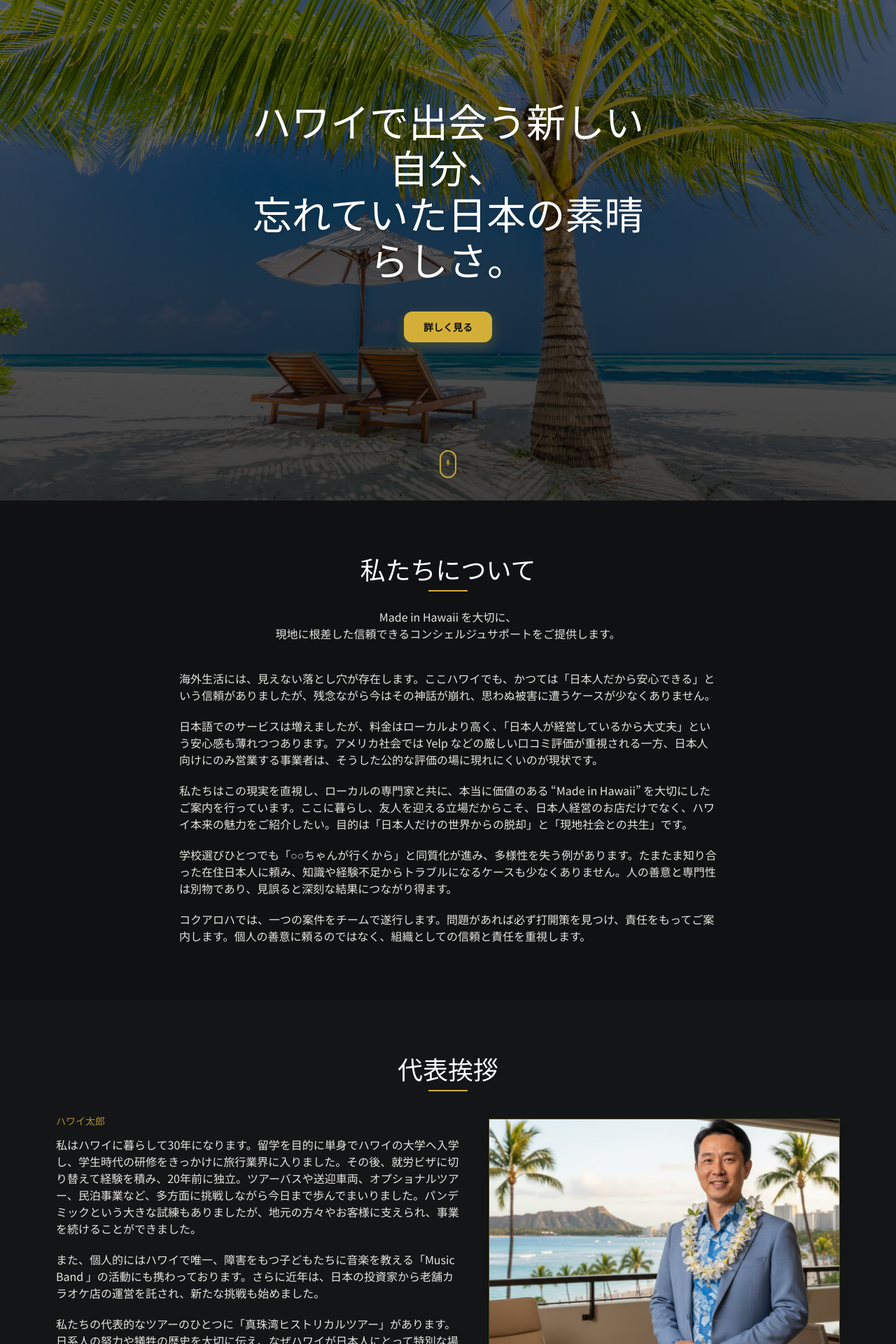
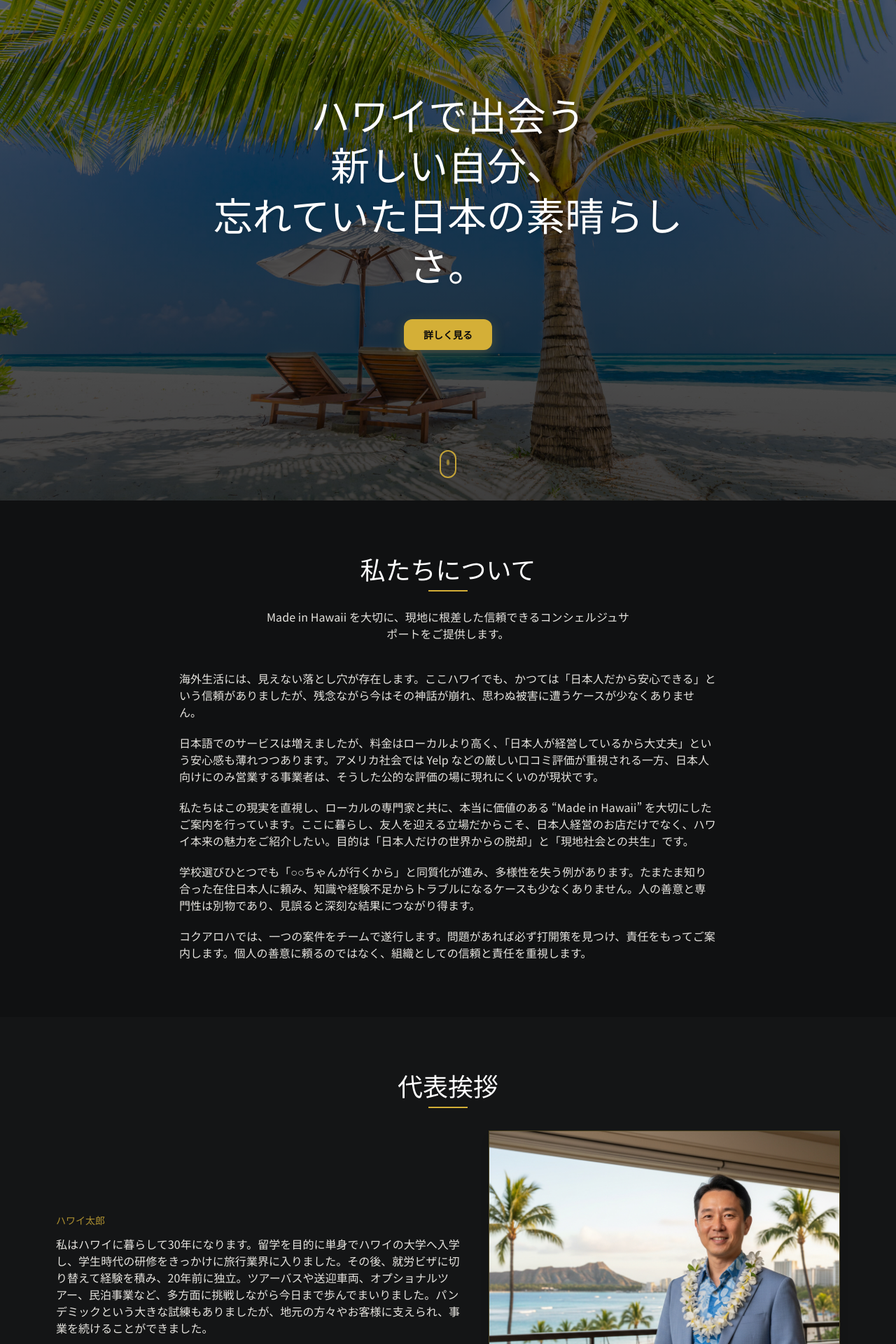
Before and after one commit to miles-web-match/Hawaii-vip-t-v2, a React (Vite) app in the folder Hawaii-vip-t-main/: page / in a window 1280 px wide. Shown: the part 140-2060 px from the top of the page at 70% size. Built offline with nearby package versions, Linux system fonts and the light colour scheme.

Commit message:
Update App.tsx

```diff
--- a/Hawaii-vip-t-main/src/App.tsx
+++ b/Hawaii-vip-t-main/src/App.tsx
@@ -16,11 +16,11 @@ const en = {
   // Brand
   brand: 'Kokualoha',
 
-  // Hero（指定の英語コピー）
+  // Hero
   hero_title_line1: 'In Hawaii, meet a new you,',
   hero_title_line2: 'and rediscover Japan’s timeless beauty.',
 
-  // About
+  // About (short + long)
   about_title: 'ABOUT US',
   about_desc:
     'We provide reliable, locally rooted concierge support in Hawaii with a focus on “Made in Hawaii.”',
@@ -98,7 +98,7 @@ const ja: Record<Keys, string> = {
 
   brand: 'コクアロハ',
 
-  // Hero（指定の日本語コピー）
+  // Hero
   hero_title_line1: 'ハワイで出会う新しい自分、',
   hero_title_line2: '忘れていた日本の素晴らしさ。',
 
@@ -180,6 +180,7 @@ function useI18n(lang: Lang) {
 export default function App() {
   const [lang, setLang] = useState<Lang>('ja');
   const { t } = useI18n(lang);
+  const isJa = lang === 'ja';
 
   // fade-in on scroll
   const ioRef = useRef<IntersectionObserver | null>(null);
@@ -201,9 +202,6 @@ export default function App() {
   const graphite = '#141516';
   const cardBg = '#17181a';
   const borderGold = 'rgba(212,175,55,.28)';
-
-  // ヒーロー見出しの最大幅（言語別）— 画面幅 92% を上限に
-  const heroMax = lang === 'en' ? 'min(92vw, 42rem)' : 'min(92vw, 36rem)';
 
   return (
     <div className="min-h-screen">
@@ -251,10 +249,7 @@ export default function App() {
       </header>
 
       {/* ===== Hero ===== */}
-      <section
-        className="relative w-full overflow-hidden"
-        style={{ background: onyx, height: '100svh' }}  /* iOS 安全な 100vh */
-      >
+      <section className="relative hero-full w-full overflow-hidden" style={{ background: onyx }}>
         <img
           src="/hero.jpg"
           alt=""
@@ -263,20 +258,24 @@ export default function App() {
           fetchPriority="high"
         />
         {/* 黒フィルター＋上淡/下濃グラデ */}
-        <div
-          className="absolute inset-0"
-          style={{ background: 'linear-gradient(180deg, rgba(0,0,0,.55) 0%, rgba(0,0,0,.75) 100%)' }}
-        />
+        <div className="absolute inset-0" style={{ background: 'linear-gradient(180deg, rgba(0,0,0,.55) 0%, rgba(0,0,0,.75) 100%)' }} />
         {/* 内容 */}
         <div className="relative z-10 h-full max-w-5xl mx-auto px-4 flex flex-col items-center justify-center text-center">
+          {/* “WELCOME TO” は非表示のまま */}
+          <p className="hidden uppercase tracking-[0.35em] text-xs md:text-sm mb-4" style={{ color: gold }}>WELCOME TO</p>
+
           <h1
-            className="hero-text-animation font-serif drop-shadow text-center px-2"
+            className="hero-text-animation font-serif drop-shadow text-center"
             style={{
               color: '#fff',
-              fontSize: 'clamp(22px, 7.2vw, 56px)',  // スマホで暴れない可変サイズ
-              lineHeight: 1.18,
-              maxWidth: heroMax,                     // 画面幅の 92% 以内
+              // 流体タイポ：端末幅に合わせてスムーズに可変
+              fontSize: isJa ? 'clamp(28px, 8vw, 56px)' : 'clamp(26px, 6.8vw, 52px)',
+              lineHeight: isJa ? 1.28 : 1.2,
+              maxWidth: 'min(92vw, 720px)',
               margin: '0 auto',
+              whiteSpace: 'normal',
+              // バランスよく改行（対応ブラウザのみ）
+              textWrap: 'balance' as any,
             }}
           >
             {t('hero_title_line1')}<br />{t('hero_title_line2')}
@@ -284,7 +283,7 @@ export default function App() {
 
           <a
             href="#service"
-            className="mt-8 md:mt-10 inline-block rounded-xl px-6 md:px-7 py-3 text-sm font-semibold transition"
+            className="mt-8 md:mt-10 inline-block rounded-xl px-7 py-3 text-sm font-semibold transition"
             style={{ background: gold, color: onyx, boxShadow: '0 6px 18px rgba(212,175,55,.25)' }}
           >
             {lang === 'ja' ? '詳しく見る' : 'LEARN MORE'}
@@ -295,43 +294,61 @@ export default function App() {
 
       {/* ===== About ===== */}
       <div className="w-full" style={{ background: charcoal }}>
-        <section id="about" className="mx-auto max-w-6xl px-4 py-20 fade-in-section">
-          <h2 className="font-serif text-3xl md:text-4xl mb-2 text-center" style={{ color: '#fff' }}>
+        <section id="about" className="mx-auto max-w-6xl px-4 py-16 md:py-20 fade-in-section">
+          {/* 見出し・区切り線（中央） */}
+          <h2 className="font-serif text-[28px] sm:text-3xl md:text-4xl mb-2 text-center" style={{ color: '#fff' }}>
             {t('about_title')}
           </h2>
-          <div className="w-14 h-0.5 mx-auto mb-6" style={{ background: gold }} />
+          <div className="w-12 sm:w-14 h-0.5 mx-auto mb-5 sm:mb-6" style={{ background: gold }} />
+
+          {/* リード文（日本語は禁則と字詰めを軽く） */}
           <p
-            className="mb-10 mx-auto max-w-[34rem] text-center text-[15px] sm:text-base leading-8 text-[#e6e4df] break-keep"
-            style={{ textWrap: 'balance' as any, lineBreak: 'strict' as any }}
+            className="mb-8 sm:mb-10 mx-auto max-w-[34rem] text-center text-[15px] sm:text-base leading-8 text-[#e6e4df]"
+            style={isJa ? ({ lineBreak: 'strict' as any, hangingPunctuation: 'allow-end' as any, letterSpacing: '0.005em' }) : {}}
           >
             {t('about_desc')}
           </p>
-          <div className="space-y-5 text-[15px] md:text-base leading-8 max-w-3xl mx-auto text-left">
-            {t('about_desc_long').split(/\n{2,}/).map((p, i) => <p key={i}>{p.trim()}</p>)}
+
+          {/* 本文 */}
+          <div
+            className="space-y-5 text-[15px] md:text-base leading-8 max-w-3xl mx-auto text-left"
+            style={isJa ? ({ lineBreak: 'strict' as any, hangingPunctuation: 'allow-end' as any, letterSpacing: '0.002em' }) : {}}
+          >
+            {t('about_desc_long')
+              .split(/\n{2,}/)
+              .map((p, i) => <p key={i}>{p.trim()}</p>)}
           </div>
         </section>
       </div>
 
       {/* ===== Founder Greeting ===== */}
       <div className="w-full" style={{ background: graphite }}>
-        <section id="greeting" className="mx-auto max-w-6xl px-4 py-20 fade-in-section">
-          <h2 className="font-serif text-3xl md:text-4xl mb-2 text-center" style={{ color: '#fff' }}>
+        <section id="greeting" className="mx-auto max-w-6xl px-4 py-16 md:py-20 fade-in-section">
+          <h2 className="font-serif text-[28px] sm:text-3xl md:text-4xl mb-2 text-center" style={{ color: '#fff' }}>
             {t('greeting_title')}
           </h2>
-          <div className="w-14 h-0.5 mx-auto mb-8" style={{ background: gold }} />
+          <div className="w-12 sm:w-14 h-0.5 mx-auto mb-6 sm:mb-8" style={{ background: gold }} />
 
-          <div className="grid md:grid-cols-[1.15fr_1fr] gap-10 items-end">
+          <div className="grid md:grid-cols-[1.15fr_1fr] gap-8 md:gap-10 items-end">
+            {/* 本文（左揃え） */}
             <div>
               <p className="text-sm opacity-80 mb-3" style={{ color: gold }}>{t('greeting_name')}</p>
-              <div className="space-y-5 text-[15px] md:text-base leading-8">
-                {t('greeting_body_long').split(/\n{2,}/).map((p, i) => <p key={i}>{p.trim()}</p>)}
+              <div
+                className="space-y-5 text-[15px] md:text-base leading-8"
+                style={isJa ? ({ lineBreak: 'strict' as any, hangingPunctuation: 'allow-end' as any, letterSpacing: '0.002em' }) : {}}
+              >
+                {t('greeting_body_long')
+                  .split(/\n{2,}/)
+                  .map((p, i) => <p key={i}>{p.trim()}</p>)}
               </div>
             </div>
+
+            {/* 写真（角丸なし・フチをゴールド系） */}
             <figure className="shadow-lg self-end" style={{ border: `1px solid ${borderGold}` }}>
               <img
                 src="/about-side.jpg?v=2"
                 alt=""
-                className="w-full h-auto object-cover aspect-[4/3]"
+                className="w-full h-full object-cover"
                 loading="lazy"
                 decoding="async"
               />
@@ -342,14 +359,14 @@ export default function App() {
 
       {/* ===== Service ===== */}
       <div className="w-full" style={{ background: charcoal }}>
-        <section id="service" className="mx-auto max-w-6xl px-4 py-20 fade-in-section">
-          <h2 className="font-serif text-3xl md:text-4xl mb-2 text-center" style={{ color: '#fff' }}>
+        <section id="service" className="mx-auto max-w-6xl px-4 py-16 md:py-20 fade-in-section">
+          <h2 className="font-serif text-[28px] sm:text-3xl md:text-4xl mb-2 text-center" style={{ color: '#fff' }}>
             {t('service_title')}
           </h2>
-          <div className="w-14 h-0.5 mx-auto mb-6" style={{ background: gold }} />
-          <p className="text-sm opacity-90 mb-8 text-center">{t('service_subtitle')}</p>
+          <div className="w-12 sm:w-14 h-0.5 mx-auto mb-5 sm:mb-6" style={{ background: gold }} />
+          <p className="text-sm opacity-90 mb-6 sm:mb-8 text-center">{t('service_subtitle')}</p>
 
-          <div className="grid md:grid-cols-3 gap-6">
+          <div className="grid sm:grid-cols-2 md:grid-cols-3 gap-5 md:gap-6">
             {([
               ['svc1_title','svc1_desc'],
               ['svc2_title','svc2_desc'],
@@ -358,8 +375,14 @@ export default function App() {
               ['svc5_title','svc5_desc'],
               ['svc6_title','svc6_desc'],
             ] as const).map(([ti, de]) => (
-              <article key={ti} className="rounded-xl p-6 border" style={{ background: cardBg, borderColor: 'rgba(212,175,55,.18)' }}>
-                <h3 className="font-serif text-xl mb-2" style={{ color: '#fff' }}>{t(ti as Keys)}</h3>
+              <article
+                key={ti}
+                className="rounded-xl p-5 md:p-6 border"
+                style={{ background: cardBg, borderColor: 'rgba(212,175,55,.18)' }}
+              >
+                <h3 className="font-serif text-lg md:text-xl mb-2" style={{ color: '#fff' }}>
+                  {t(ti as Keys)}
+                </h3>
                 <p className="text-sm leading-6 opacity-90">{t(de as Keys)}</p>
               </article>
             ))}
@@ -371,13 +394,13 @@ export default function App() {
 
       {/* ===== Company ===== */}
       <div className="w-full" style={{ background: graphite }}>
-        <section id="company" className="mx-auto max-w-6xl px-4 py-20 fade-in-section">
-          <h2 className="font-serif text-3xl md:text-4xl mb-2 text-center" style={{ color: '#fff' }}>
+        <section id="company" className="mx-auto max-w-6xl px-4 py-16 md:py-20 fade-in-section">
+          <h2 className="font-serif text-[28px] sm:text-3xl md:text-4xl mb-2 text-center" style={{ color: '#fff' }}>
             {t('company_title')}
           </h2>
-          <div className="w-14 h-0.5 mx-auto mb-6" style={{ background: gold }} />
-          <div className="rounded-xl p-6 border max-w-3xl mx-auto" style={{ background: cardBg, borderColor: 'rgba(212,175,55,.18)' }}>
-            <p className="font-serif text-xl mb-2 text-center" style={{ color: '#fff' }}>{t('company_name')}</p>
+          <div className="w-12 sm:w-14 h-0.5 mx-auto mb-5 sm:mb-6" style={{ background: gold }} />
+          <div className="rounded-xl p-5 md:p-6 border max-w-3xl mx-auto" style={{ background: cardBg, borderColor: 'rgba(212,175,55,.18)' }}>
+            <p className="font-serif text-lg md:text-xl mb-2 text-center" style={{ color: '#fff' }}>{t('company_name')}</p>
             <p className="leading-7 opacity-90 text-left">{t('company_desc')}</p>
           </div>
         </section>
@@ -385,35 +408,45 @@ export default function App() {
 
       {/* ===== Contact ===== */}
       <div className="w-full" style={{ background: charcoal }}>
-        <section id="contact" className="mx-auto max-w-6xl px-4 py-20 fade-in-section">
-          <h2 className="font-serif text-3xl md:text-4xl mb-2 text-center" style={{ color: '#fff' }}>
+        <section id="contact" className="mx-auto max-w-6xl px-4 py-16 md:py-20 fade-in-section">
+          <h2 className="font-serif text-[28px] sm:text-3xl md:text-4xl mb-2 text-center" style={{ color: '#fff' }}>
             {t('contact_title')}
           </h2>
-          <div className="w-14 h-0.5 mx-auto mb-6" style={{ background: gold }} />
-          <p className="text-sm opacity-90 mb-8 text-center">{t('contact_subtitle')}</p>
+          <div className="w-12 sm:w-14 h-0.5 mx-auto mb-5 sm:mb-6" style={{ background: gold }} />
+          <p className="text-sm opacity-90 mb-6 sm:mb-8 text-center">{t('contact_subtitle')}</p>
 
           <form
             className="grid gap-4 md:grid-cols-2 max-w-3xl mx-auto"
-            onSubmit={(e) => { e.preventDefault(); alert('Thanks! (temporary)'); }}
+            onSubmit={(e) => {
+              e.preventDefault();
+              alert('Thanks! (temporary)');
+            }}
           >
             <div className="grid gap-2">
               <label className="text-sm opacity-90">{t('contact_name')}</label>
-              <input className="rounded-lg border px-3 py-3" style={{ background: '#0f1011', borderColor: 'rgba(212,175,55,.22)' }} required />
+              <input className="rounded-lg border px-3 py-3"
+                     style={{ background: '#0f1011', borderColor: 'rgba(212,175,55,.22)' }} required />
             </div>
             <div className="grid gap-2">
               <label className="text-sm opacity-90">{t('contact_email')}</label>
-              <input type="email" className="rounded-lg border px-3 py-3" style={{ background: '#0f1011', borderColor: 'rgba(212,175,55,.22)' }} required />
+              <input type="email" className="rounded-lg border px-3 py-3"
+                     style={{ background: '#0f1011', borderColor: 'rgba(212,175,55,.22)' }} required />
             </div>
             <div className="grid gap-2 md:col-span-2">
               <label className="text-sm opacity-90">{t('contact_phone')}</label>
-              <input className="rounded-lg border px-3 py-3" style={{ background: '#0f1011', borderColor: 'rgba(212,175,55,.22)' }} />
+              <input className="rounded-lg border px-3 py-3"
+                     style={{ background: '#0f1011', borderColor: 'rgba(212,175,55,.22)' }} />
             </div>
             <div className="grid gap-2 md:col-span-2">
               <label className="text-sm opacity-90">{t('contact_message')}</label>
-              <textarea rows={5} className="rounded-lg border px-3 py-3" style={{ background: '#0f1011', borderColor: 'rgba(212,175,55,.22)' }} />
+              <textarea rows={5} className="rounded-lg border px-3 py-3"
+                        style={{ background: '#0f1011', borderColor: 'rgba(212,175,55,.22)' }} />
             </div>
             <div className="md:col-span-2">
-              <button className="rounded-xl px-5 py-3 font-semibold w-full md:w-auto" style={{ background: gold, color: onyx }}>
+              <button
+                className="rounded-xl px-5 py-3 font-semibold w-full md:w-auto"
+                style={{ background: gold, color: onyx }}
+              >
                 {t('contact_send')}
               </button>
             </div>
```
